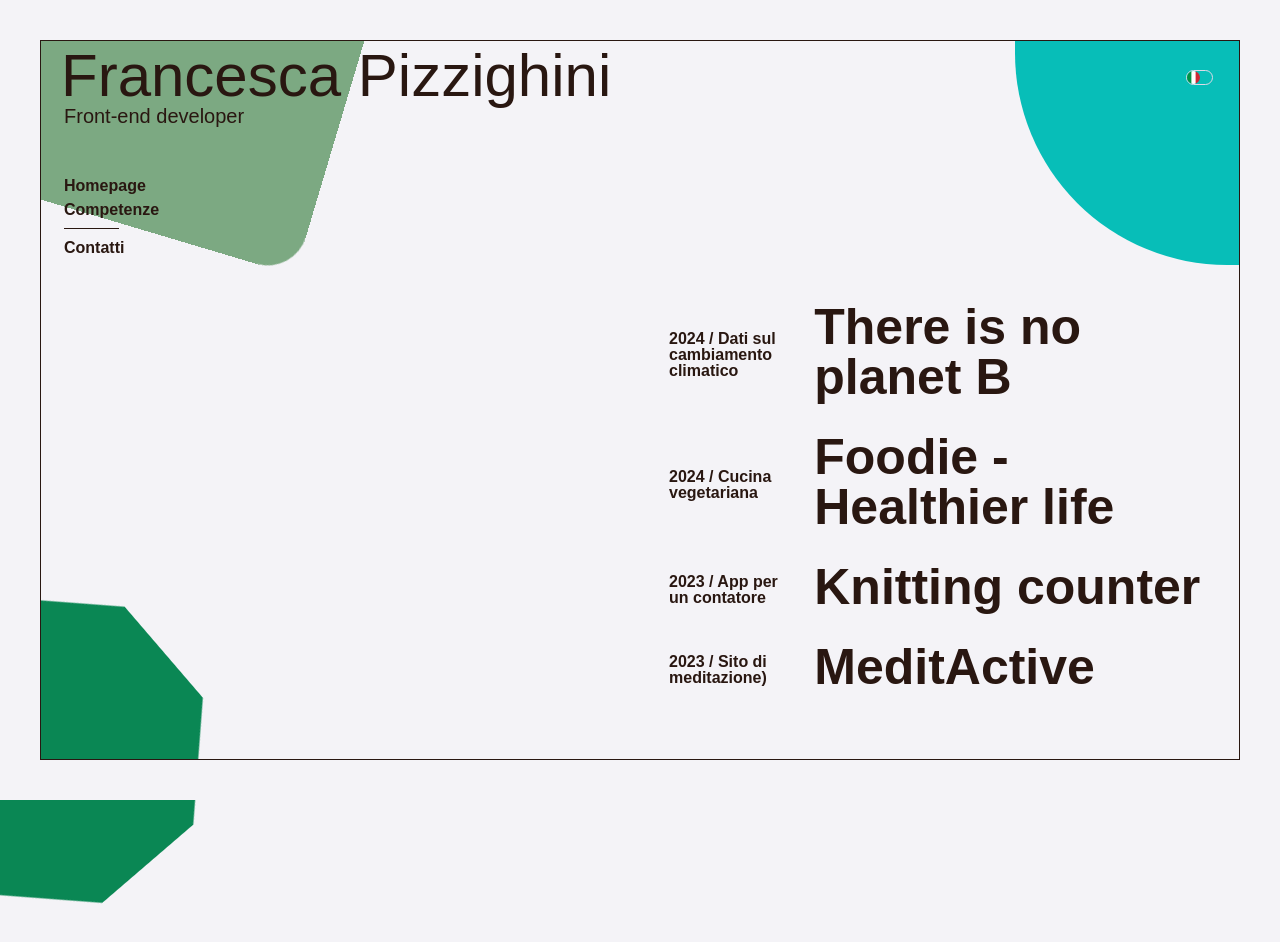
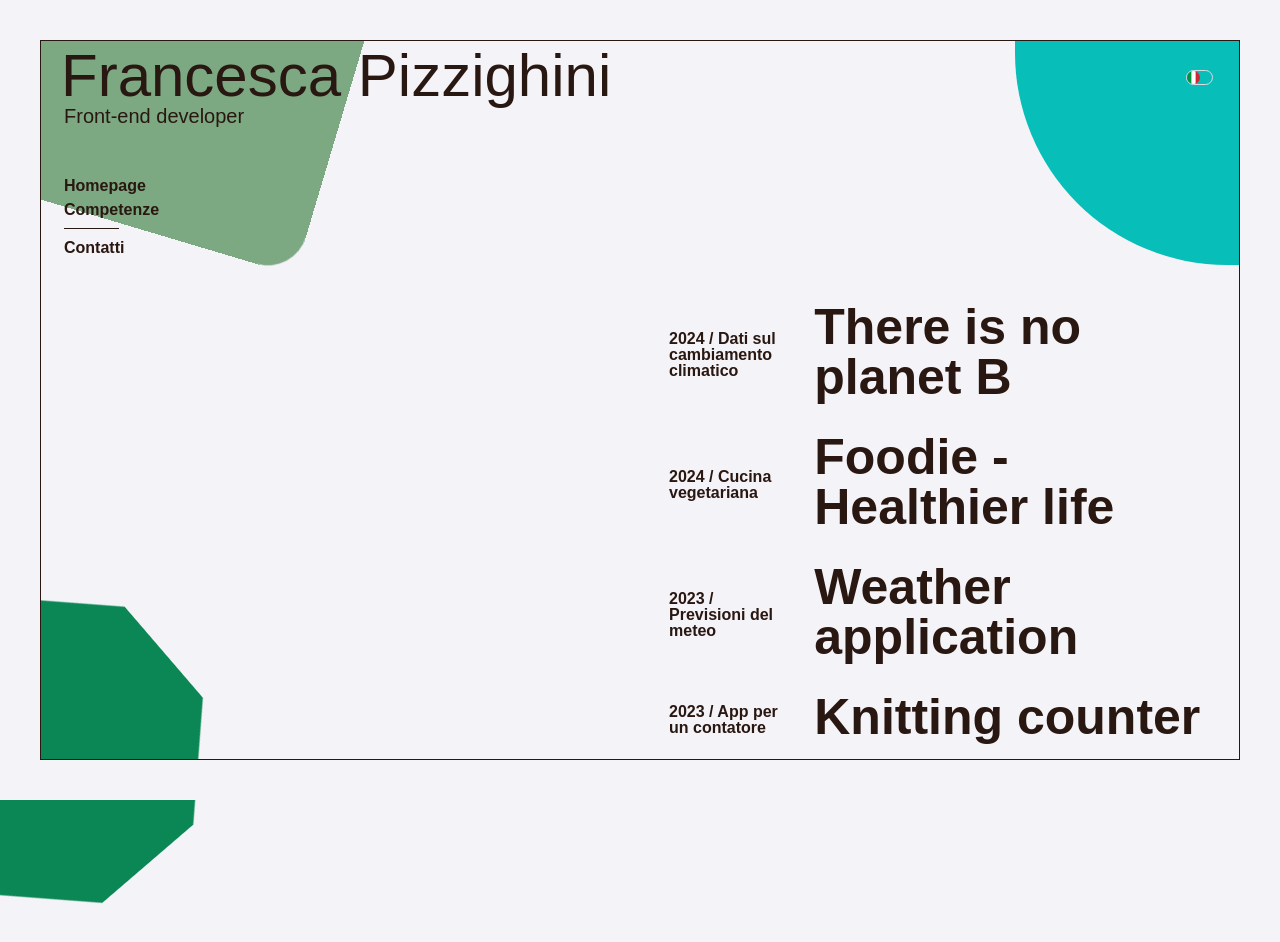
Before and after one commit to francesca-pizzighini/Portfolio, a React (Vite) app: page /projects in a window 1280 px wide. Shown: the top 942 px of the page. Built offline with nearby package versions, Linux system fonts and the light colour scheme; a web font is replaced by a local one.

Commit message:
new weather project

```diff
--- a/src/pages/projects/projects.jsx
+++ b/src/pages/projects/projects.jsx
@@ -53,6 +53,15 @@ function Projects() {
           url="https://foodie-veggie.netlify.app/"
         />
         <SingleProject
+          websiteName="Weather application"
+          description={
+            currentIsEnglish
+              ? "2023 / Weather application"
+              : "2023 / Previsioni del meteo"
+          }
+          url="https://weather-foreecast-app.netlify.app"
+        />
+        <SingleProject
           websiteName="Knitting counter"
           description={
             currentIsEnglish
```
